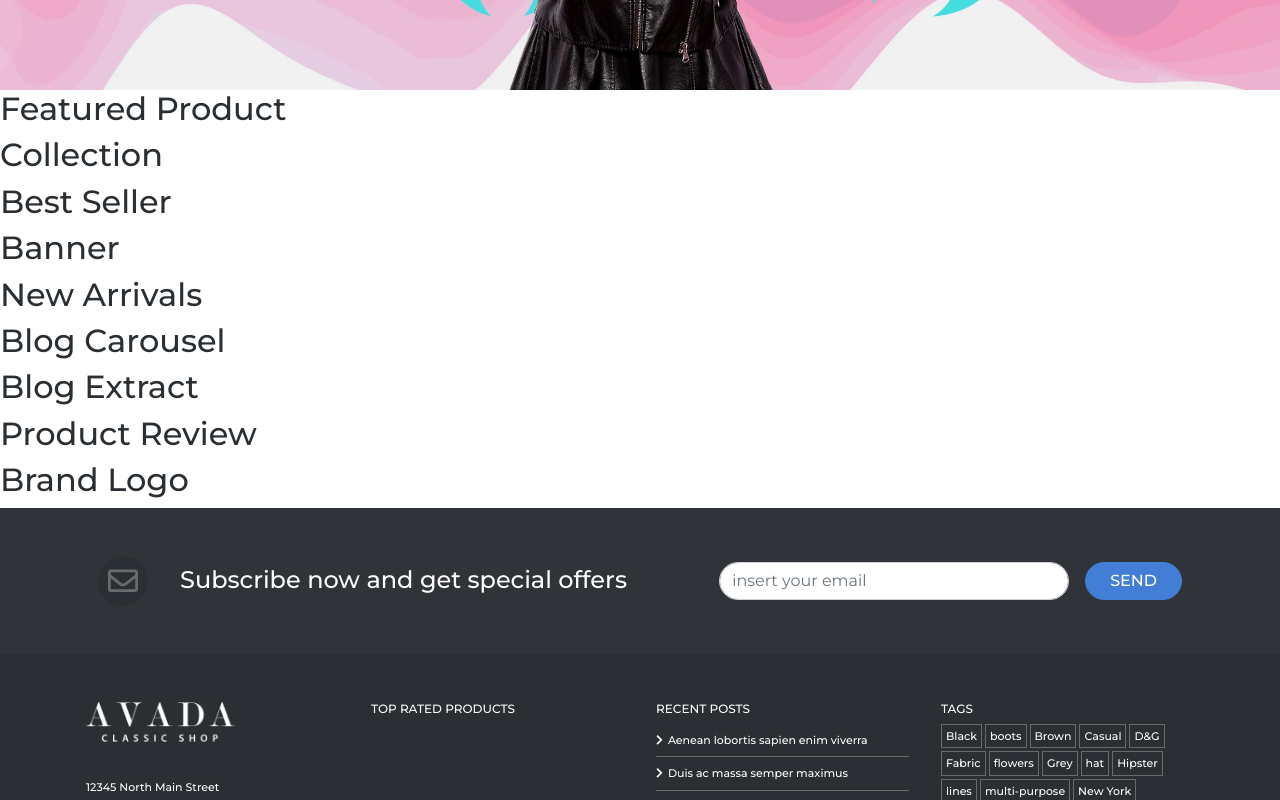
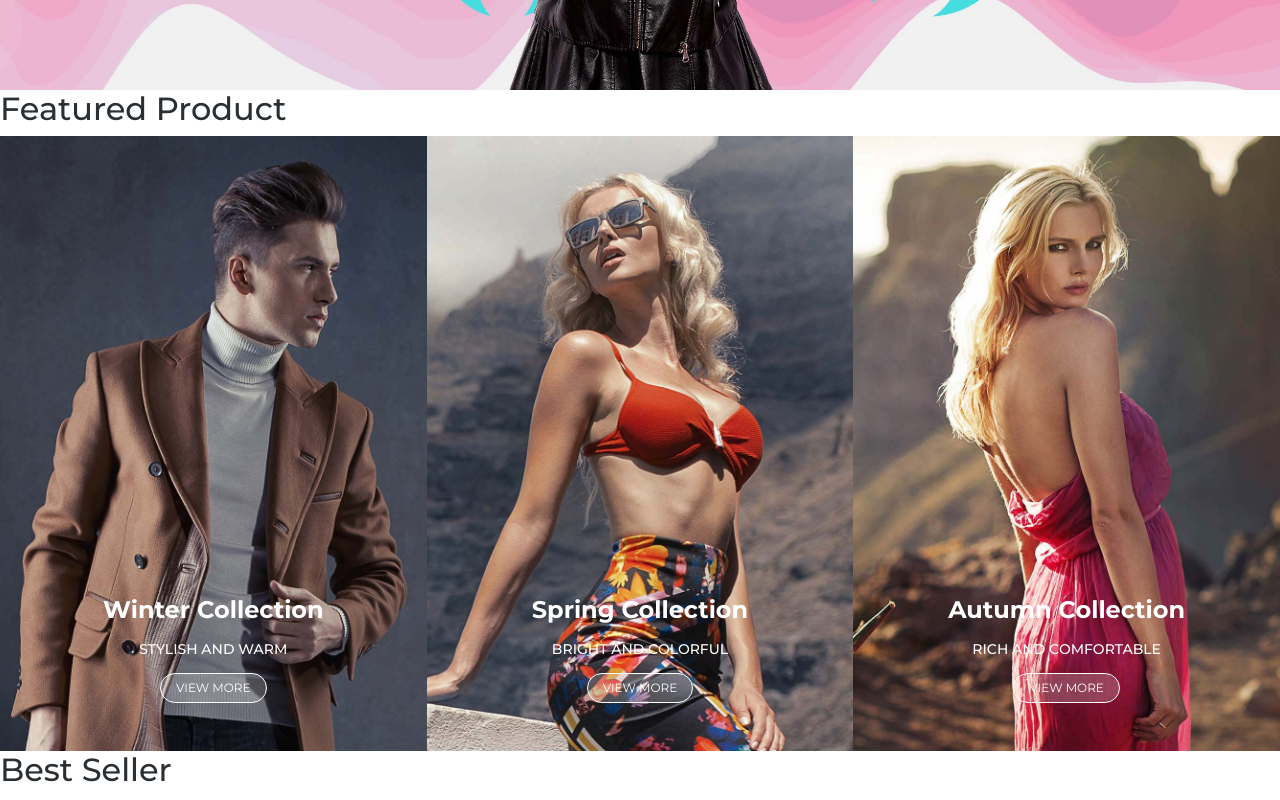
Before and after one commit to gzocchi/proj-html-vuejs, a Vue app: page / in a window 1280 px wide. Shown: the part 580-1380 px from the top of the page. Built offline with nearby package versions, Linux system fonts and the light colour scheme.

Commit message:
modificato main - aggiunto season collection

```diff
--- a/src/App.vue
+++ b/src/App.vue
@@ -2,7 +2,7 @@
   <div id="app">
     <Header :social="socialInfo" :navLink="headerLink" />
     <Jumbotron title="Brand New Arrivals" msg="New collection from New York" />
-    <Main />
+    <Main :collection="productCollection" />
     <Footer :social="socialInfo" :brand="brandInfo" :post="post" :tags="tag" />
     <Banner />
   </div>
@@ -267,6 +267,26 @@ export default {
           },
         },
       },
+      productCollection: {
+        winter: {
+          name: "Winter Collection",
+          msg: "Stylish and warm",
+          link: "#_winter_collection",
+          img: require("./assets/img/products/winter_collection_bg.jpg"),
+        },
+        spring: {
+          name: "Spring Collection",
+          msg: "Bright and colorful",
+          link: "#_spring_collection",
+          img: require("./assets/img/products/spring_collection_bg.jpg"),
+        },
+        autumn: {
+          name: "Autumn Collection",
+          msg: "Rich and Comfortable",
+          link: "#_autumn_collection",
+          img: require("./assets/img/products/autumn_collection_bg.jpg"),
+        },
+      },
       post: [
         {
           title: "Aenean lobortis sapien enim viverra",
--- a/src/assets/style/variables.scss
+++ b/src/assets/style/variables.scss
@@ -17,3 +17,6 @@ $header_h: 150px;
 $nav-top_h: 50px;
 $nav-bottom_h: $header_h - $nav-top_h;
 $jumbotron_h: 65vh;
+
+//main
+$collection_card_h: 615px;
--- /dev/null
+++ b/src/components/Collection.vue
@@ -0,0 +1,48 @@
+<template>
+  <div class="pb-5" :style="{ backgroundImage: `url(${item.img})` }">
+    <h4 class="m-0 fw-bolder">{{ item.name }}</h4>
+    <h6 class="my-3 text-uppercase">{{ item.msg }}</h6>
+    <a :href="item.link" class="text-uppercase">View More</a>
+  </div>
+</template>
+
+<script>
+export default {
+  name: "Collection",
+  props: {
+    item: {
+      type: Object,
+      require: true,
+    },
+  },
+};
+</script>
+
+<style scoped lang="scss">
+@import "../assets/style/variables.scss";
+
+div {
+  height: 100%;
+  display: flex;
+  flex-direction: column;
+  justify-content: flex-end;
+  align-items: center;
+  color: $white;
+  background-position: top;
+  background-size: cover;
+
+  h6 {
+    font-size: 14px;
+  }
+
+  a {
+    padding: 5px 15px;
+    color: inherit;
+    text-decoration: none;
+    font-size: 12px;
+    background-color: rgba($white, 0.2);
+    border: 1px solid $white;
+    border-radius: 25px;
+  }
+}
+</style>
--- a/src/components/Main.vue
+++ b/src/components/Main.vue
@@ -2,7 +2,17 @@
   <main>
     <section class="products">
       <h2>Featured Product</h2>
-      <h2>Collection</h2>
+      <div class="collection container-fluid">
+        <div class="row">
+          <div
+            v-for="(season, index) in collection"
+            :key="index"
+            class="col-4 p-0"
+          >
+            <Collection :item="season" />
+          </div>
+        </div>
+      </div>
       <h2>Best Seller</h2>
       <h2>Banner</h2>
       <h2>New Arrivals</h2>
@@ -19,11 +29,21 @@
 </template>
 
 <script>
+import Collection from "./Collection.vue";
+
 export default {
   name: "Main",
+  components: {
+    Collection,
+  },
+  props: ["collection"],
 };
 </script>
 
 <style scoped lang="scss">
+@import "../assets/style/variables.scss";
 
+.collection .col-4 {
+  height: $collection_card_h;
+}
 </style>
```
